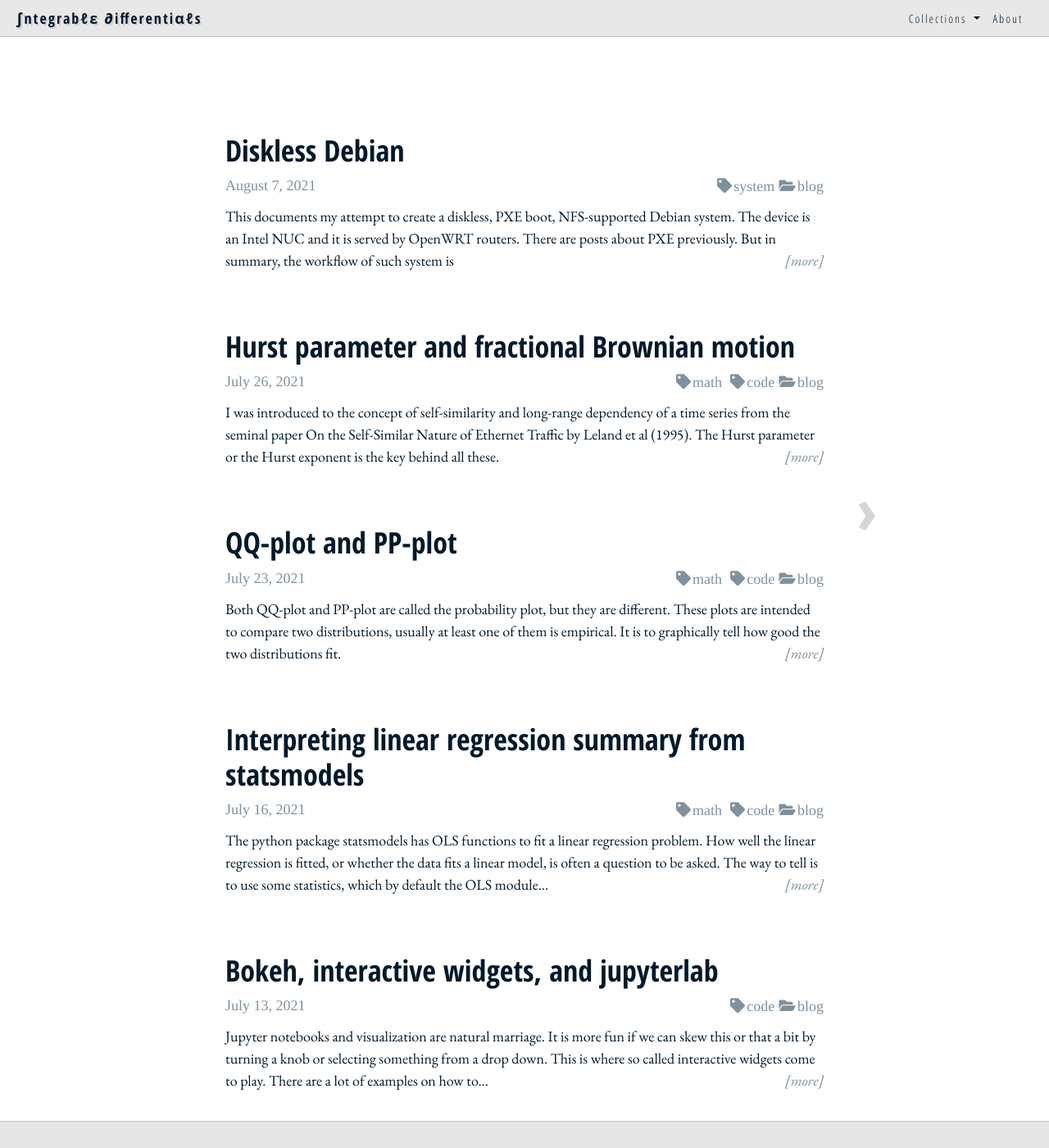
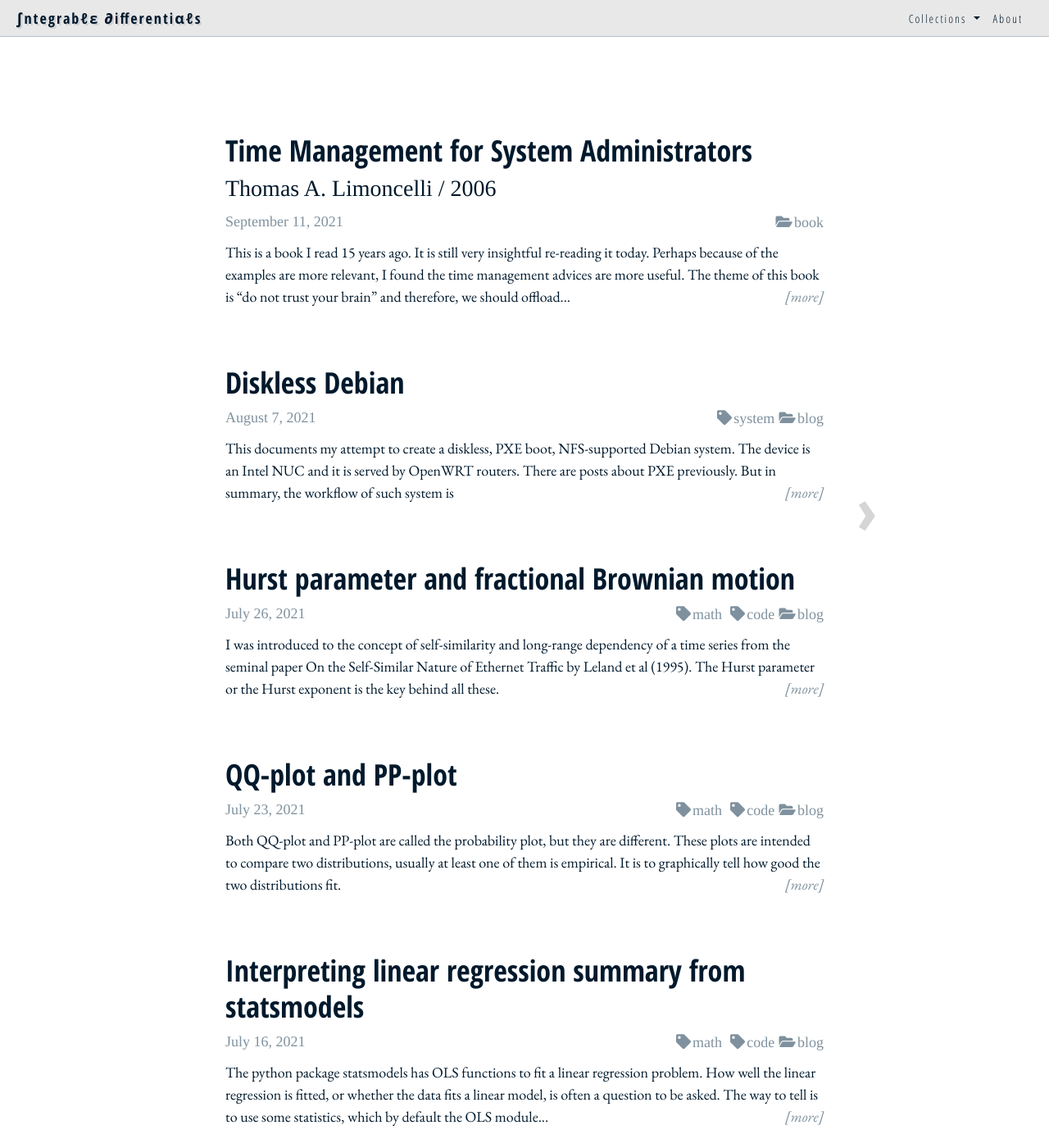
Before and after one commit to righthandabacus/righthandabacus.github.io, a Jekyll site: the page built from index.html, in a window 1280 px wide and 1400 px high, scrolled down 465 px. Shown: the whole window at 82% size. Built offline with Jekyll 4.4.1, drawn with Linux system fonts in a browser that asks for light colours; nearby versions of some CDN libraries; some web fonts are replaced; the list of posts is cut into pages by our own code; some of the changed lines change nothing that is shown.

Commit message:
new post

```diff
--- a/_includes/head.html
+++ b/_includes/head.html
@@ -121,7 +121,34 @@
       tex: {
         inlineMath: [ ['$$','$$'], ["\\(", "\\)"] ],
         displayMath: [ ['$$','$$'], ["\\[","\\]"] ],
-        processEscapes: true
+        processEscapes: true,
+        macros: {
+            R: "{\\mathbb R}",
+            N: "{\\mathbb N}",
+            C: "{\\mathbb C}",
+            Z: "{\\mathbb Z}",
+            Q: "{\\mathbb Q}",
+            SL: "{\\operatorname {SL}}",
+            SO: "{\\operatorname {SO}}",
+            GL: "{\\operatorname {GL}}",
+            id: "{\\mathbb {id}}",
+            tr: "{\\operatorname {tr}}",
+            trans: "{\\mathrm T}",
+            Span: "{\\operatorname {Span}}",
+            Hom: "{\\operatorname {Hom}}",
+            Rep: "{\\operatorname {Rep}}",
+            Aut: "{\\operatorname {Aut}}",
+            End: "{\\operatorname {End}}",
+            Repart: "{\\operatorname {Re}}",
+            Impart: "{\\operatorname {Im}}",
+            im: "{\\operatorname {im}}",
+            rk: "{\\operatorname {rank}}",
+            nullity: "{\\operatorname {null}}",
+            Stab: "{\\operatorname {Stab}}",
+            Zmod: ["{\\mathbb Z / #1 \\mathbb Z}",1],
+            bold: ["{\\bf #1}",1],
+            Abs: ['\\left\\lvert #2 \\right\\rvert_{\\text{#1}}', 2, ""]
+        }
       },
       loader: {
         load: ['input/tex', 'output/chtml']
--- /dev/null
+++ b/_posts/2021-09-11-timemgmt.markdown
@@ -0,0 +1,84 @@
+---
+layout: post
+title: "Time Management for System Administrators"
+subtitle: "Thomas A. Limoncelli / 2006"
+date: Sat, 11 Sep 2021 14:44:37 -0400
+category: book
+bibtex:
+  type: book
+  title: "Time Management for System Administrators"
+  author: "Thomas A. Limoncelli"
+  year: 2006
+  publisher: "O'Reilly"
+  address: "Sebastopol, CA"
+  isbn: 978-0-596-00783-6
+---
+
+This is a book I read 15 years ago. It is still very insightful re-reading it today. Perhaps because of the examples are more relevant, I found the time management advices are more useful. The theme of this book is "do not trust your brain" and therefore, we should offload stuff from our brain.
+
+The reason system administrators have time management problem is because of the constant interruptions from user requests. There are several ways to tackle this: set up a mutual interruption sheild with a coworker to catch all interruptions for another at one's project time, or delegate requests to a junior tier 1 helpdesk so 80% of the interruption would be solved there. Interruptions undermine focus during project time and we will get nothing done. Doing tasks as they arrive is to let interrupters manage your time.
+
+Avoiding interruptions is the best way to reduce their impact. Measure twice and cut once can avoid accidents, which cause interruptions to put off the fire. So make backup before change. If accident may still occur, plan for a better time to do it so you can get help or have room to fix it, such as changing tapes in the morning, not at last hour of work. Also to plan project time at personal or company rhythms to get best result (e.g., peak time for mental activities, quieter, months of less busy).
+
+The principles of time management is layed out in chapter 1:
+
+- one database for all information (e.g. an organizer)
+- conserve your brain power for what's important
+- develop routines: reuse code libraries, stop reinventing the wheel
+- develop habits and mantras (replace calculations with precomputed decisions, e.g., always yes for these type of questions)
+- maintain focus during project time
+- manage social life with the same tools as work life
+
+These principles are mostly to "conserve brain power", or I call it *to reduce congnitive load*. The core of the book is the "Cycle" system but there are many useful tips that can relief our brains too:
+
+- Use a window manager with virtual screens, so we use one for email, one for monitoring, etc. So we do not look around where is our window (Ch.2)
+    - i.e., declutter your work environment
+- Habit to put windows the same way, e.g., document to read on left and editor on right (Ch.2)
+- Use Nagio for monitoring, so you get a dashboard of everything (Ch.2)
+- Set up routines to fill gas on Sunday, weekly meeting with boss, etc. (Ch.3)
+- Routine to clean up things, e.g. meet with delegates every Thursday to troubleshoot their problems and remove roadblocks (Ch.3)
+    - e.g., unsubscribe mailing lists weekly, revise schedules first day every month
+- Always say "yes" to something, such as "should I write this down" (Ch.3)
+- Set up protocol for managing events, e.g. outages (Ch.3)
+    - who reports, how frequent to update reports, who to focus on fixing problems
+    - so we do not think when we're in hurry
+- Set up automatic checks (Ch.3), for example
+    - make it a habit to verify airflow of cooling fans whenever you pass by
+    - always keep key card in pocket
+    - run continous ping before plugging/unplugging cables
+- Set up filters for email, touch each email only once (Ch.10)
+- Use procmail for server-side filtering (Ch.10)
+- Set up "pickled email" folder to put old email at rest (Ch.10)
+- Do not use email as todo list, as it is ephemeral (Ch.10)
+- Use bash alias, set up host in ssh/config, use Makefile to automate tasks (Ch.13)
+
+The Cycle system proposed by the book is the following:
+- Use a combined to-do list and schedule
+- get an organizer, either a PDA, or a PAA
+    - it has to be portable, reliable, with calendar, daily to-do list and daily schedule, and some blank pages for long term tasks/goals
+- Write to-do list and schedule daily, block time for appointments of the day
+    - unfinished to-do items are copied from yesterday, and adding new from a request tracking system
+    - then prioritize or reschedule some item
+    - to-do items should be manageable small chunks and with a time estimate; priority are assigned for short time and high impact tasks
+- Long term appointments mark in calendar of the month or year, until a day is set for it
+
+The key to make this works:
+- there should be a single calendar for personal and work lifes (or merged calendar views)
+    - reason: reduce cognitive load, and easier to confirm time
+- need a request tracker, not to be confused with the to-do list
+    - example: RT from Best Practical (or Trello?)
+    - "delegate, record, do": When issue comes, we try to delegate someone to do it, record in tracker if not urgent, or do it immediately if urgent
+    - tracker should write down the exact deadline up to the minute (EOD, or 9am)
+    - multitask are for "hurry up and wait", e.g. download a large file, but when you wait, remember to put it down on to-do list so not forget to come back
+- tasks are prioritized by return of investments (ROI): do those that give biggest impact with least time involved first
+
+Some other ideas that not fit into anything above:
+- high self-esteem allows you to take risks and give yourself the opportunity to win
+- manage your boss: make sure your boss knows your goals and work together with them
+- don't solve a political issue with technology
+- sometimes your boss is measured in a way that unintentionally promotes bad behavior. They should either learn how to make better metrics or not manage using metrics
+- a person with martyr complex assumes that because she is paying such a great price to keep the company running, everyone owes her something. This is toxic
+- long vacation helps check if documentation is good and complete
+- smokers are relaxed at work, because they take breaks every couple hours
+- there are status meetings (report status) and work meetings (get things done), make it clear what people should expect to prepare for the right mindset, also helps facilitators to cut off inappropriate discussions
+- set meeting at strange time like 1:54pm so people will be curious to arrive on time to check out why
```
